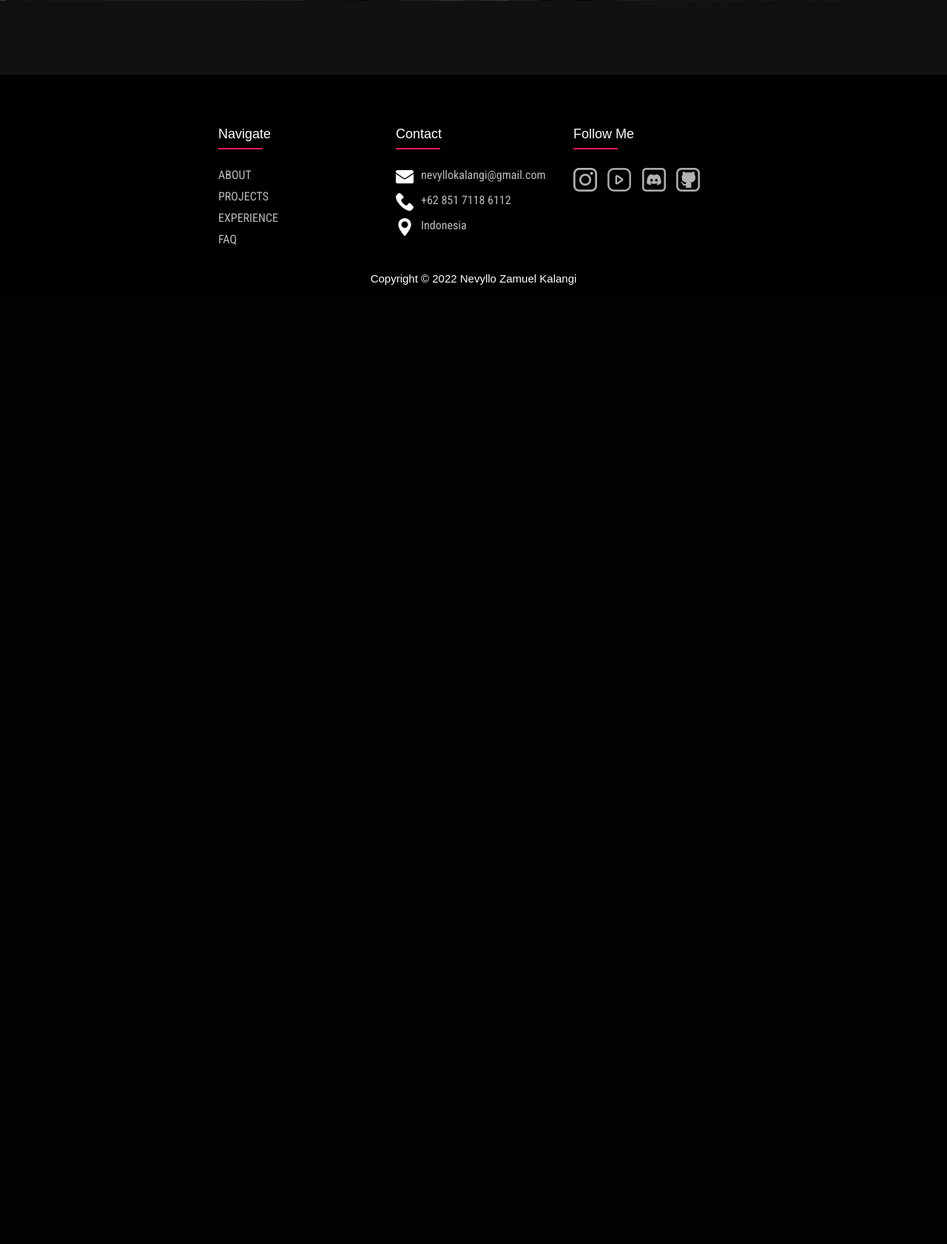
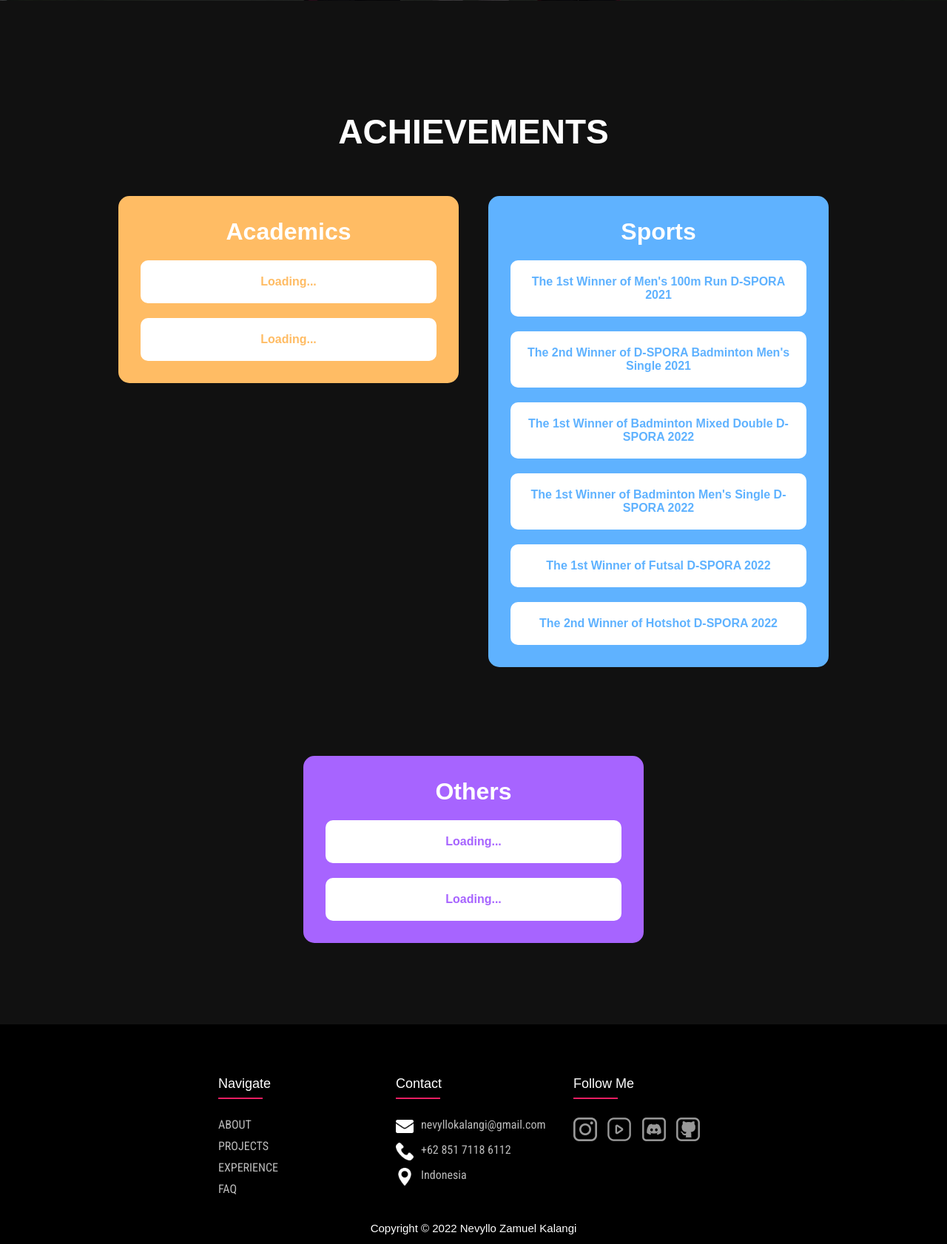
Before and after one commit to VLO-K/Nevyllo-Zamuel-Kalangi, a PHP site: page / in a window 1280 px wide. Shown: the part 4721-6403 px from the top of the page at 74% size. Before the commit the page ends 5106 px from the top, so only its background shows below. Run offline with PHP 8.4, Linux system fonts and the light colour scheme.

Commit message:
New Achievements Section

```diff
--- a/index.html
+++ b/index.html
@@ -201,8 +201,27 @@
             <!-- Highlight  End -->
             <!-- Achievements Wrapper Start -->
             <div class="achievements-container">
-                <div>
-
+                <h2 class="achievements-title">ACHIEVEMENTS</h2>
+                <div class="achievements-wrapper" >
+                    <div class="achievements-col">
+                        <h1>Academics</h1>
+                        <h4 class="achievements-row">Loading...</h4>
+                        <h4 class="achievements-row">Loading...</h4>
+                    </div>
+                    <div class="achievements-col">
+                        <h1>Sports</h1>
+                        <h4 class="achievements-row">The 1st Winner of Men's 100m Run D-SPORA 2021</h4>
+                        <h4 class="achievements-row">The 2nd Winner of D-SPORA Badminton Men's Single 2021</h4>
+                        <h4 class="achievements-row">The 1st Winner of Badminton Mixed Double D-SPORA 2022</h4>
+                        <h4 class="achievements-row">The 1st Winner of Badminton Men's Single D-SPORA 2022</h4>
+                        <h4 class="achievements-row">The 1st Winner of Futsal D-SPORA 2022</h4>
+                        <h4 class="achievements-row">The 2nd Winner of Hotshot D-SPORA 2022</h4>
+                    </div>
+                    <div class="achievements-col">
+                        <h1>Others</h1>
+                        <h4 class="achievements-row">Loading...</h4>
+                        <h4 class="achievements-row">Loading...</h4>
+                    </div>
                 </div>
             </div>
             <!-- Achievements Wrapper End -->
--- a/style.css
+++ b/style.css
@@ -721,13 +721,57 @@ body {
 /**/
 /* Achievements Section */
 .achievements-container {
+  user-select: none;
+  padding: 50px;
 }
-
-
-
-
-
-
+.achievements-title {
+  text-align: center;
+  font-size: 46px;
+}
+.achievements-wrapper {
+  display: flex;
+  flex-wrap: wrap;
+  justify-content: center;
+  align-items: flex-start;
+}
+.achievements-col {
+  display: flex;
+  flex-direction: column;
+  margin: 60px 20px;
+  padding: 30px;
+  border-radius: 15px;
+}
+.achievements-col h1 {
+  text-align: center;
+}
+.achievements-row {
+  width: 400px;
+  padding: 20px;
+  margin-top: 20px;
+  border-radius: 10px;
+  background: #fff;
+}
+.achievements-col:nth-child(1) h4 {
+  text-align: center;
+  color: #ffbc64;
+}
+.achievements-col:nth-child(2) h4 {
+  text-align: center;
+  color: #5fb2ff;
+}
+.achievements-col:nth-child(3) h4 {
+  text-align: center;
+  color: #a764ff;
+}
+.achievements-col:nth-child(1) {
+  background: #ffbc64;
+}
+.achievements-col:nth-child(2) {
+  background: #5fb2ff;
+}
+.achievements-col:nth-child(3) {
+  background: #a764ff;
+}
 
 
 
@@ -796,10 +840,10 @@ body {
   display: inline-block;
   margin:0 10px 10px 0;
   transition: all 0.5s ease;
-  filter: brightness(70%)
+  filter: brightness(60%)
 }
 .footer-sosmed:hover{
-  filter: brightness(100%)
+  filter: brightness(100%);
 }
 .f-copyright {
   text-align: center;
```
